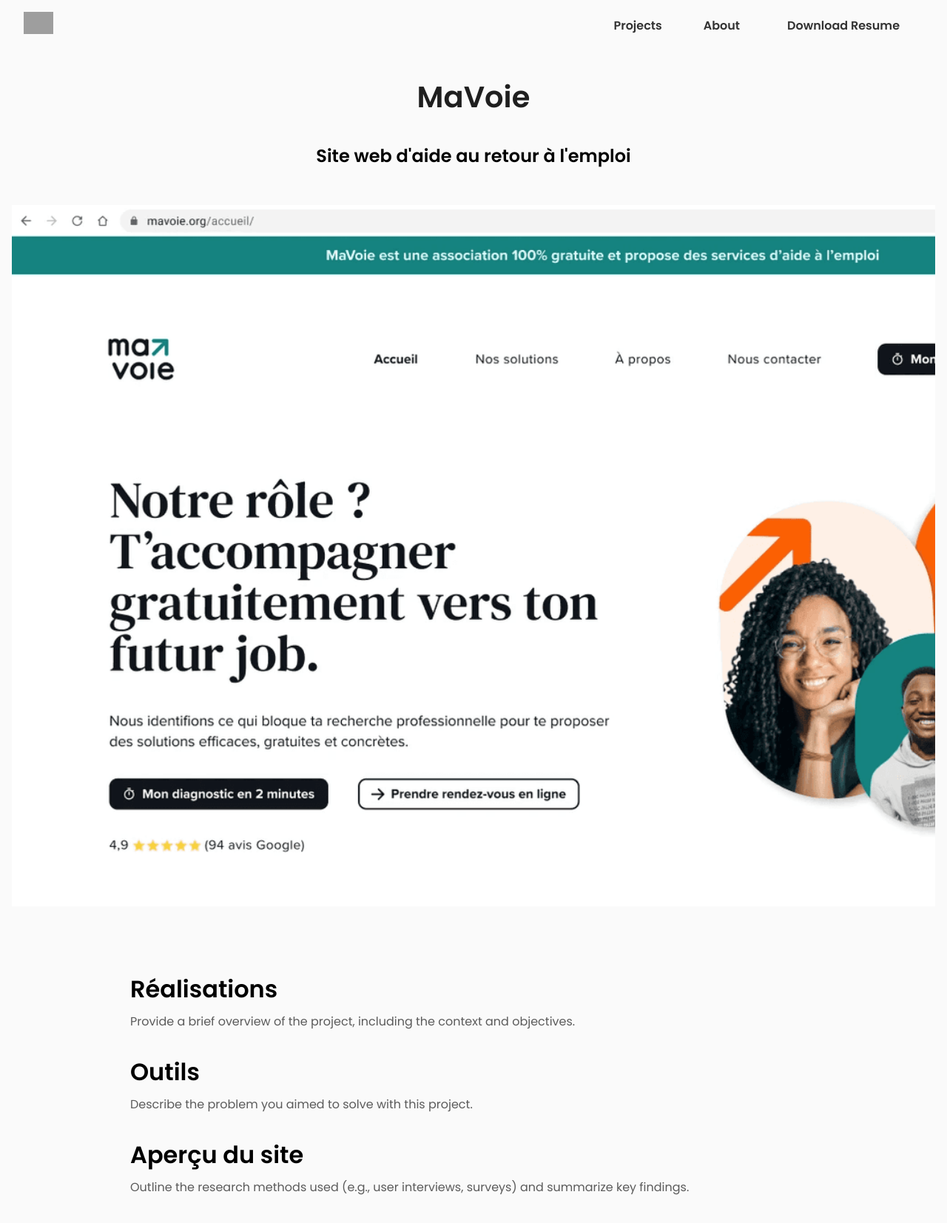
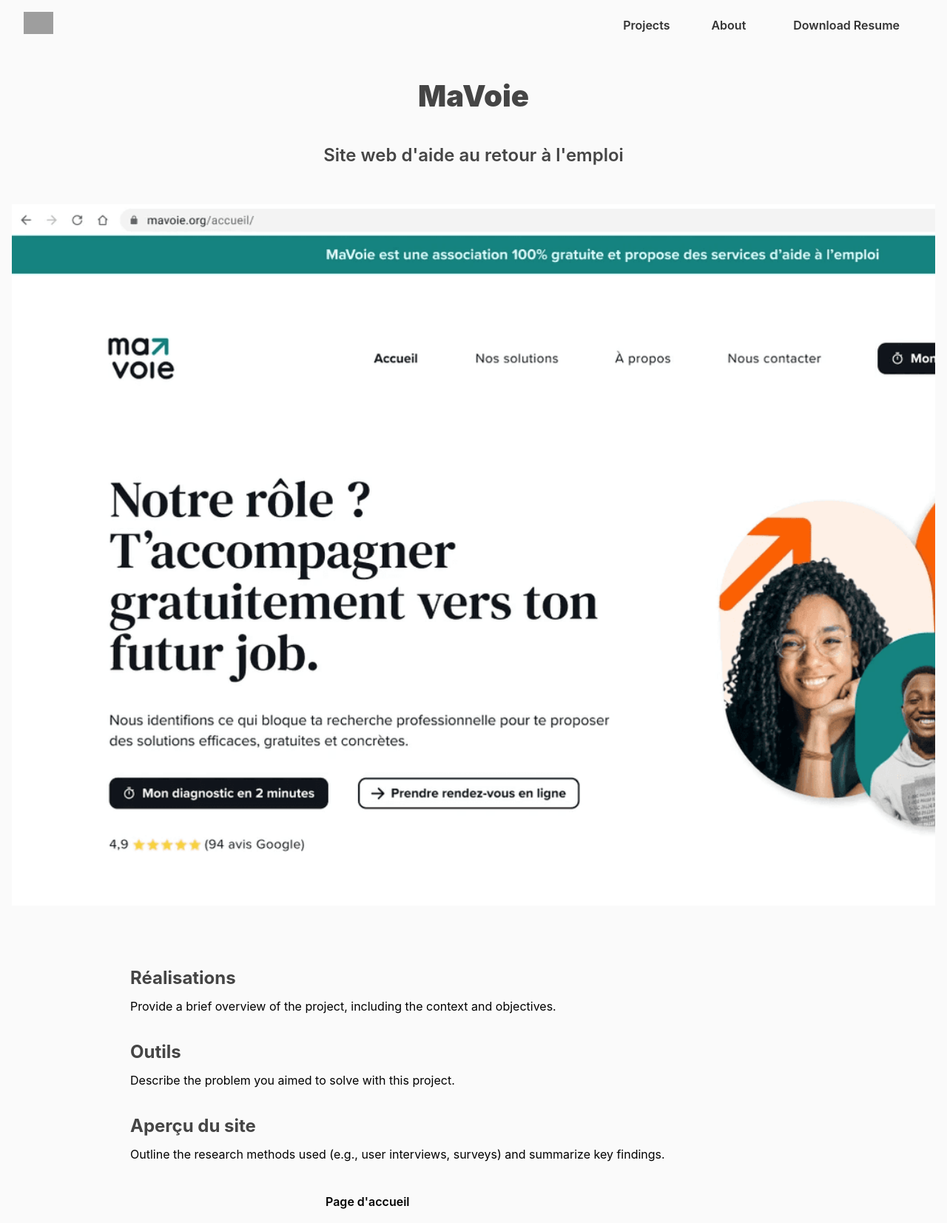
Before and after one commit to camillemennesson/my-portfolio, a PHP site: page /Mavoie.html in a window 1280 px wide. Shown: the top 1653 px of the page at 74% size. Run offline with PHP 8.4, Linux system fonts and the light colour scheme; grey boxes are pictures that could not be loaded.

Commit message:
Text color and Inter font family

```diff
--- a/Mavoie.html
+++ b/Mavoie.html
@@ -34,13 +34,13 @@
     </header>
 
     <section class="case-study">
-        <h2>Réalisations</h2>
+        <h3>Réalisations</h3>
         <p>Provide a brief overview of the project, including the context and objectives.</p>
 
-        <h2>Outils</h2>
+        <h3>Outils</h3>
         <p>Describe the problem you aimed to solve with this project.</p>
 
-        <h2>Aperçu du site</h2>
+        <h3>Aperçu du site</h3>
         <p>Outline the research methods used (e.g., user interviews, surveys) and summarize key findings.</p>
 
         <div class="image-gallery">
--- a/style.css
+++ b/style.css
@@ -18,7 +18,7 @@
     margin: 1.5;
     margin-bottom: 2rem;
     font-weight: 900;
-    color: #1f1f1f;
+    color: #454545;
 }
 
 .intro h2 {
@@ -26,12 +26,11 @@
     margin: 1.5;
     margin-bottom: 2rem;
     font-weight: 600;
-    color: #000000;
+    color: #454545;
 }
 
 p {
     font-size: 1rem;
-    font-family: poppins ;
     color: #5b5b5b;
     margin-top: 0.5rem;
     margin: 1rem;
@@ -47,7 +46,7 @@ p {
 }
 
 body {
-    font-family: 'Poppins', sans-serif;
+    font-family: 'Inter', sans-serif;
     line-height: 1.5;
     min-height: 100vh;
     margin: 0;
@@ -56,7 +55,6 @@ body {
 }
 
 .spotify {
-    font-family: 'Poppins', sans-serif;
     line-height: 1.5;
     min-height: 100vh;
     margin: 0;
@@ -75,6 +73,7 @@ body {
 
 header {
 display: flex;
+font-family: 'Inter', sans-serif;
 justify-content: space-between;
 align-items: center;
 width: 100%;
@@ -227,6 +226,7 @@ project h3 a:hover {
     font-weight: 500;
     text-align: center;
     line-height: 1.2;
+    color: #454545;
 }
 
 .case-study {
@@ -234,6 +234,7 @@ project h3 a:hover {
     margin: auto;
     text-align: left;
     max-width: 992px;
+    color: #454545;
 }
 
 .case-study h2 {
@@ -251,6 +252,7 @@ project h3 a:hover {
     margin-top: 0.5rem;
     margin-bottom: 2rem;
     margin-left: 0;
+    color: #000;
 
 }
 
@@ -356,7 +358,6 @@ footer {
     color: #007bff; /* Change to your desired hover color */
     transform: scale(1.05); /* Slightly increase size on hover */
 }
-
 
 .work-flex {
     display: flex;
```
